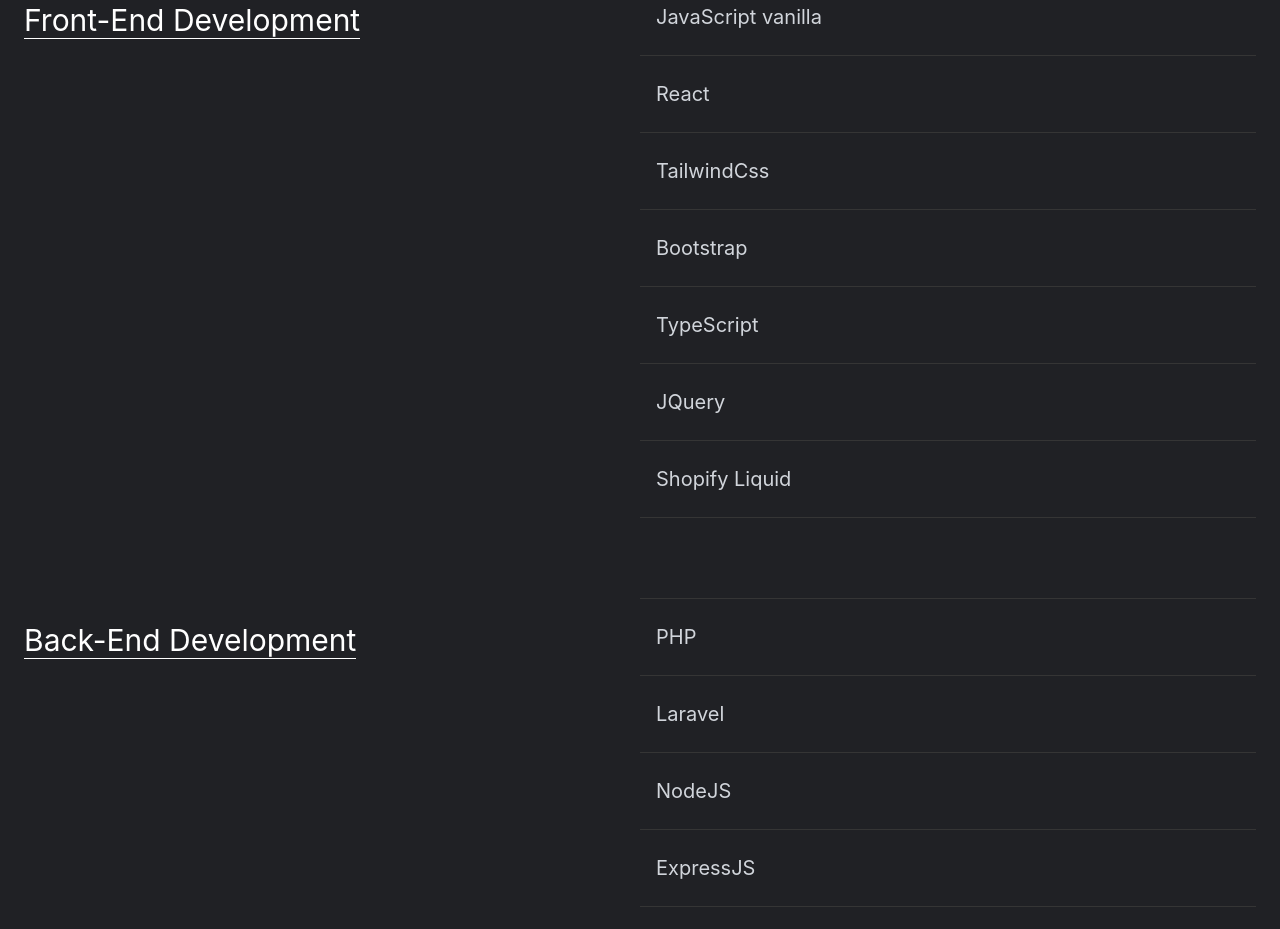
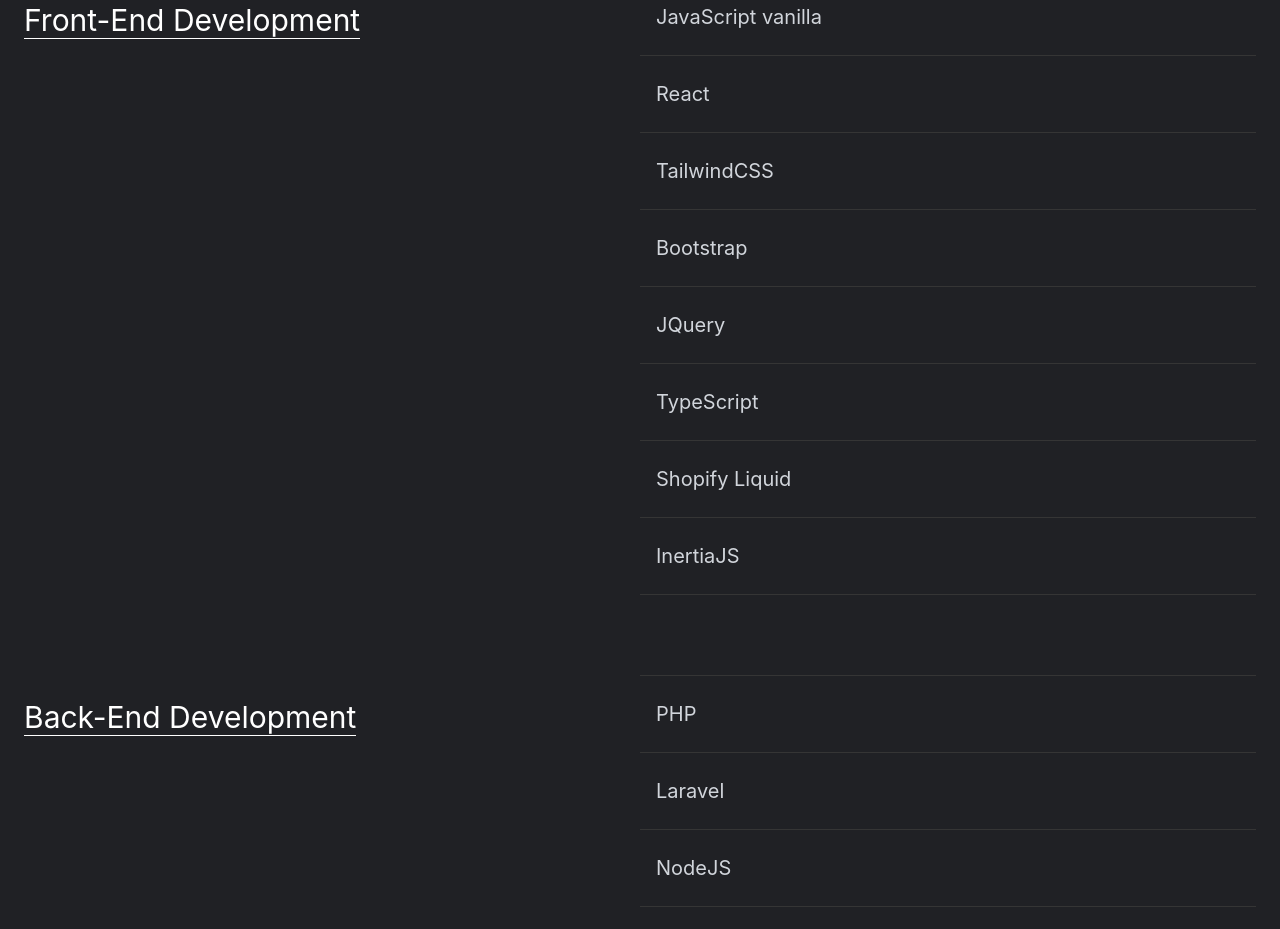
Before and after one commit to deka9584/deka9584.github.io, a React (Create React App) app: page / in a window 1280 px wide. Shown: the part 1640-2569 px from the top of the page. Built offline with nearby package versions, Linux system fonts and the light colour scheme.

Commit message:
Updated skills

```diff
--- a/src/pages/HomePage.jsx
+++ b/src/pages/HomePage.jsx
@@ -184,11 +184,12 @@
                             <ul className="skills-list">
                                 <li>JavaScript vanilla</li>
                                 <li>React</li>
-                                <li>TailwindCss</li>
+                                <li>TailwindCSS</li>
                                 <li>Bootstrap</li>
+                                <li>JQuery</li>
                                 <li>TypeScript</li>
-                                <li>JQuery</li>
                                 <li>Shopify Liquid</li>
+                                <li>InertiaJS</li>
                             </ul>
                         </div>
                     </div>
```
